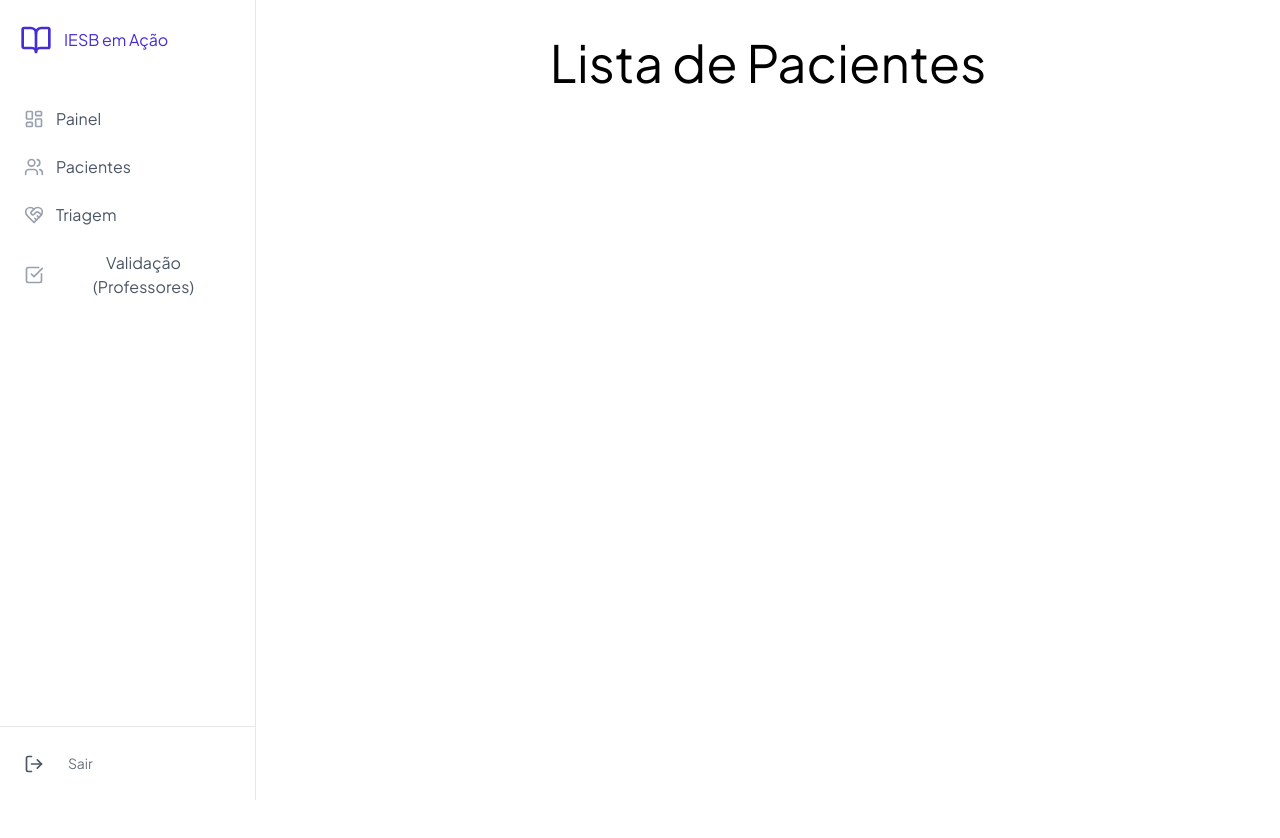
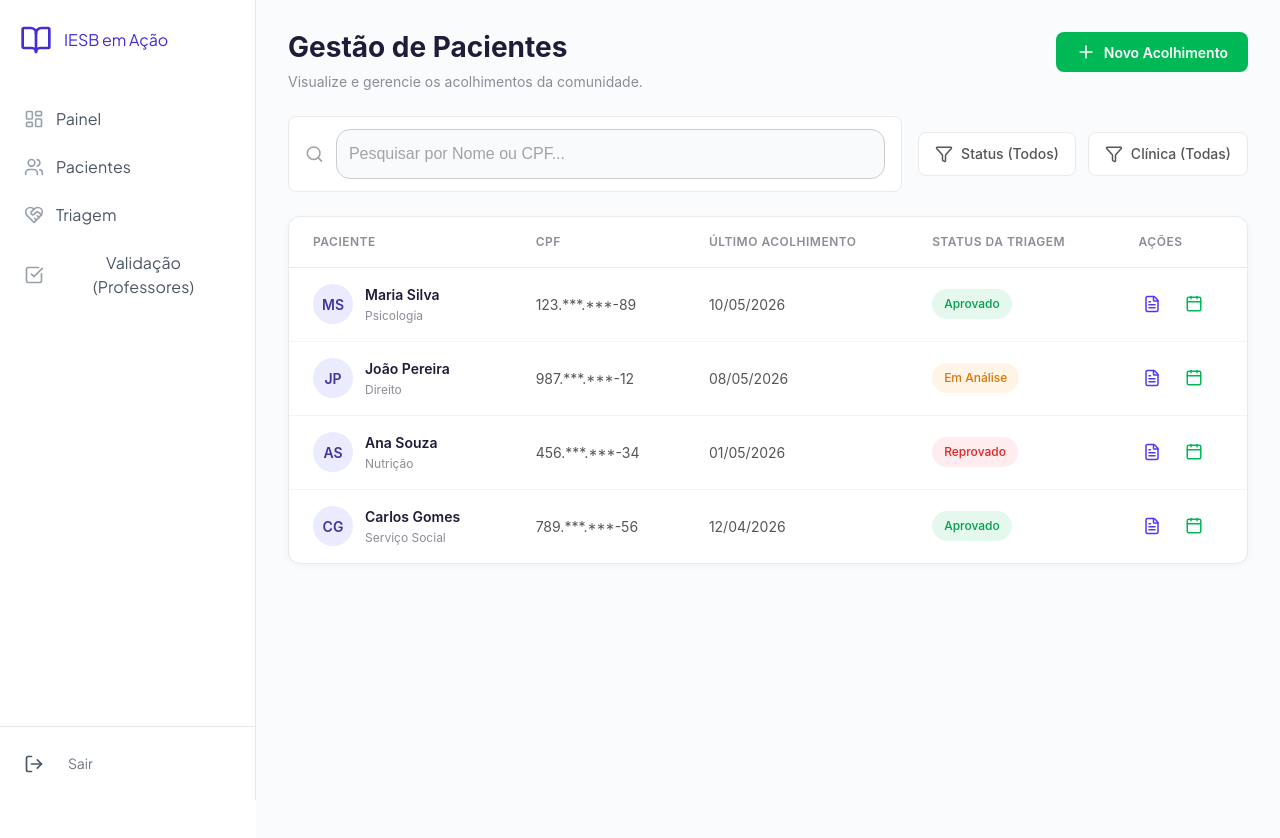
Before and after one commit to fabrica-bayarea/Prontuario, a React (Vite) app in the folder frontEnd/: page /pacientes in a window 1280 px wide. Shown: the top 838 px of the page. Before the commit the page ends 800 px from the top, so only its background shows below. Built offline with nearby package versions, Linux system fonts and the light colour scheme; no server answers.

Commit message:
feat: adiciona componente de gerenciamento de pacientes com estilização e dados de exemplo

```diff
--- a/frontEnd/src/App.tsx
+++ b/frontEnd/src/App.tsx
@@ -1,6 +1,7 @@
 import './App.css';
 import { Routes, Route } from 'react-router-dom';
 import Questionario from './features/questionario/components/Questionario';
+import Pacientes from './features/pacientes/components/Pacientes';
 import Sidebar from './components/Sidebar';
 
 function App() {
@@ -14,7 +15,7 @@ function App() {
           <Route path="/" element={<h1 style={{ color: 'black' }}>Painel Inicial</h1>} />
           <Route
             path="/pacientes"
-            element={<h1 style={{ color: 'black' }}>Lista de Pacientes</h1>}
+            element={<Pacientes />}
           />
           <Route path="/triagem" element={<h1 style={{ color: 'black' }}>Triagem</h1>} />
           <Route
--- /dev/null
+++ b/frontEnd/src/features/pacientes/components/Pacientes.css
@@ -0,0 +1,244 @@
+.pacientes-container {
+  padding: 32px;
+  background-color: #fafbfc;
+  min-height: 100vh;
+  font-family: 'Inter', sans-serif;
+  text-align: left;
+}
+
+.pacientes-header {
+  display: flex;
+  justify-content: space-between;
+  align-items: flex-start;
+  margin-bottom: 24px;
+}
+
+.pacientes-title {
+  font-size: 28px;
+  font-weight: 700;
+  color: #1f1b3b;
+  margin: 0 0 8px 0;
+}
+
+.pacientes-subtitle {
+  font-size: 14px;
+  color: #8b8d97;
+  margin: 0;
+}
+
+.btn-novo-acolhimento {
+  display: flex;
+  align-items: center;
+  background-color: #00b956;
+  color: white;
+  border: none;
+  border-radius: 8px;
+  padding: 10px 20px;
+  font-size: 14px;
+  font-weight: 600;
+  cursor: pointer;
+  transition: background-color 0.2s;
+}
+
+.btn-novo-acolhimento:hover {
+  background-color: #00a04a;
+}
+
+.icon-plus {
+  margin-right: 8px;
+}
+
+.pacientes-filters-bar {
+  display: flex;
+  justify-content: space-between;
+  align-items: center;
+  background-color: transparent;
+  margin-bottom: 24px;
+  gap: 16px;
+}
+
+.search-input-container {
+  display: flex;
+  align-items: center;
+  flex: 1;
+  background-color: white;
+  border: 1px solid #eaeaea;
+  border-radius: 8px;
+  padding: 12px 16px;
+}
+
+.search-icon {
+  color: #a0a4a8;
+  margin-right: 12px;
+}
+
+.search-input {
+  border: none;
+  outline: none;
+  width: 100%;
+  font-size: 14px;
+  color: #333;
+}
+
+.search-input::placeholder {
+  color: #a0a4a8;
+}
+
+.filter-buttons {
+  display: flex;
+  gap: 12px;
+}
+
+.btn-filter {
+  display: flex;
+  align-items: center;
+  gap: 8px;
+  background-color: white;
+  border: 1px solid #eaeaea;
+  border-radius: 8px;
+  padding: 12px 16px;
+  font-size: 14px;
+  color: #555;
+  cursor: pointer;
+  font-weight: 500;
+  transition: background-color 0.2s;
+}
+
+.btn-filter:hover {
+  background-color: #f5f5f5;
+}
+
+.pacientes-table-container {
+  background-color: white;
+  border-radius: 12px;
+  box-shadow: 0px 2px 8px rgba(0, 0, 0, 0.04);
+  border: 1px solid #eaeaea;
+  overflow: hidden;
+}
+
+.pacientes-table {
+  width: 100%;
+  border-collapse: collapse;
+  text-align: left;
+}
+
+.pacientes-table th {
+  padding: 16px 24px;
+  font-size: 12px;
+  font-weight: 600;
+  color: #8b8d97;
+  text-transform: uppercase;
+  letter-spacing: 0.5px;
+  border-bottom: 1px solid #eaeaea;
+}
+
+.pacientes-table td {
+  padding: 16px 24px;
+  vertical-align: middle;
+  border-bottom: 1px solid #f4f4f4;
+}
+
+.pacientes-table tbody tr:last-child td {
+  border-bottom: none;
+}
+
+.paciente-info {
+  display: flex;
+  align-items: center;
+  gap: 12px;
+}
+
+.avatar {
+  width: 40px;
+  height: 40px;
+  border-radius: 50%;
+  background-color: #ebebff;
+  color: #3d35a1;
+  display: flex;
+  align-items: center;
+  justify-content: center;
+  font-weight: 600;
+  font-size: 14px;
+}
+
+.paciente-details {
+  display: flex;
+  flex-direction: column;
+}
+
+.paciente-nome {
+  font-weight: 600;
+  color: #1f1b3b;
+  font-size: 14px;
+}
+
+.paciente-area {
+  font-size: 12px;
+  color: #8b8d97;
+  margin-top: 2px;
+}
+
+.text-secondary {
+  color: #555;
+  font-size: 14px;
+}
+
+.status-badge {
+  display: inline-block;
+  padding: 6px 12px;
+  border-radius: 16px;
+  font-size: 12px;
+  font-weight: 500;
+}
+
+.status-badge.aprovado {
+  background-color: #e5f8ed;
+  color: #00a04a;
+}
+
+.status-badge.analise {
+  background-color: #fff4e5;
+  color: #d97706;
+}
+
+.status-badge.reprovado {
+  background-color: #ffecee;
+  color: #e02424;
+}
+
+.acoes-container {
+  display: flex;
+  gap: 16px;
+}
+
+.btn-icon {
+  background: none;
+  border: none;
+  cursor: pointer;
+  color: #8b8d97;
+  padding: 4px;
+  display: flex;
+  align-items: center;
+  justify-content: center;
+  transition: color 0.2s;
+}
+
+.btn-icon:hover {
+  color: #1f1b3b;
+}
+
+.btn-icon.text-green {
+  color: #00b956;
+}
+
+.btn-icon.text-green:hover {
+  color: #00a04a;
+}
+
+.btn-icon.text-purple {
+  color: #4f39f6;
+}
+
+.btn-icon.text-purple:hover {
+  color: #311cb0;
+}
--- /dev/null
+++ b/frontEnd/src/features/pacientes/components/Pacientes.tsx
@@ -0,0 +1,129 @@
+import React from 'react';
+import { Search, Filter, FileText, Calendar, Plus } from 'lucide-react';
+import { useNavigate } from 'react-router-dom';
+import './Pacientes.css';
+
+const mockPacientes = [
+  {
+    id: 1,
+    iniciais: 'MS',
+    nome: 'Maria Silva',
+    area: 'Psicologia',
+    cpf: '123.***.***-89',
+    ultimoAcolhimento: '10/05/2026',
+    status: 'Aprovado',
+    corStatus: 'aprovado',
+  },
+  {
+    id: 2,
+    iniciais: 'JP',
+    nome: 'João Pereira',
+    area: 'Direito',
+    cpf: '987.***.***-12',
+    ultimoAcolhimento: '08/05/2026',
+    status: 'Em Análise',
+    corStatus: 'analise',
+  },
+  {
+    id: 3,
+    iniciais: 'AS',
+    nome: 'Ana Souza',
+    area: 'Nutrição',
+    cpf: '456.***.***-34',
+    ultimoAcolhimento: '01/05/2026',
+    status: 'Reprovado',
+    corStatus: 'reprovado',
+  },
+  {
+    id: 4,
+    iniciais: 'CG',
+    nome: 'Carlos Gomes',
+    area: 'Serviço Social',
+    cpf: '789.***.***-56',
+    ultimoAcolhimento: '12/04/2026',
+    status: 'Aprovado',
+    corStatus: 'aprovado',
+  },
+];
+
+function Pacientes() {
+  const navigate = useNavigate();
+
+  return (
+    <div className="pacientes-container">
+      <header className="pacientes-header">
+        <div>
+          <h1 className="pacientes-title">Gestão de Pacientes</h1>
+          <p className="pacientes-subtitle">Visualize e gerencie os acolhimentos da comunidade.</p>
+        </div>
+        <button className="btn-novo-acolhimento" onClick={() => navigate('/novoAcolhimento')}>
+          <Plus size={20} className="icon-plus" />
+          Novo Acolhimento
+        </button>
+      </header>
+
+      <div className="pacientes-filters-bar">
+        <div className="search-input-container">
+          <Search size={20} className="search-icon" />
+          <input type="text" placeholder="Pesquisar por Nome ou CPF..." className="search-input" />
+        </div>
+        <div className="filter-buttons">
+          <button className="btn-filter">
+            <Filter size={18} />
+            Status (Todos)
+          </button>
+          <button className="btn-filter">
+            <Filter size={18} />
+            Clínica (Todas)
+          </button>
+        </div>
+      </div>
+
+      <div className="pacientes-table-container">
+        <table className="pacientes-table">
+          <thead>
+            <tr>
+              <th>PACIENTE</th>
+              <th>CPF</th>
+              <th>ÚLTIMO ACOLHIMENTO</th>
+              <th>STATUS DA TRIAGEM</th>
+              <th>AÇÕES</th>
+            </tr>
+          </thead>
+          <tbody>
+            {mockPacientes.map((paciente) => (
+              <tr key={paciente.id}>
+                <td>
+                  <div className="paciente-info">
+                    <div className="avatar">{paciente.iniciais}</div>
+                    <div className="paciente-details">
+                      <span className="paciente-nome">{paciente.nome}</span>
+                      <span className="paciente-area">{paciente.area}</span>
+                    </div>
+                  </div>
+                </td>
+                <td className="text-secondary">{paciente.cpf}</td>
+                <td className="text-secondary">{paciente.ultimoAcolhimento}</td>
+                <td>
+                  <span className={`status-badge ${paciente.corStatus}`}>{paciente.status}</span>
+                </td>
+                <td>
+                  <div className="acoes-container">
+                    <button className="btn-icon text-purple">
+                      <FileText size={18} />
+                    </button>
+                    <button className="btn-icon text-green">
+                      <Calendar size={18} />
+                    </button>
+                  </div>
+                </td>
+              </tr>
+            ))}
+          </tbody>
+        </table>
+      </div>
+    </div>
+  );
+}
+
+export default Pacientes;
```
Also changed, not shown: 1 other file (tests, documents, lock files or other folders).
